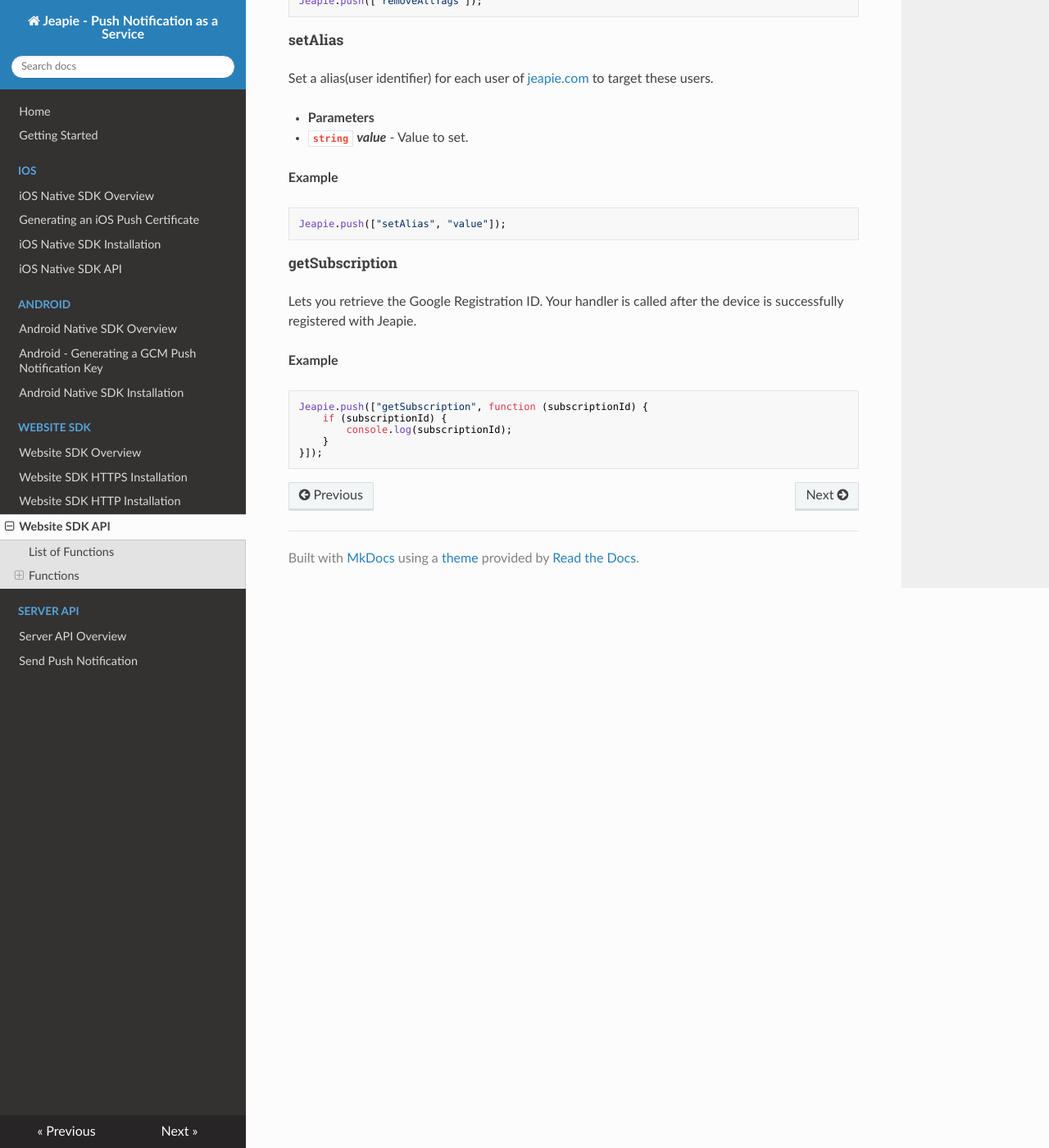
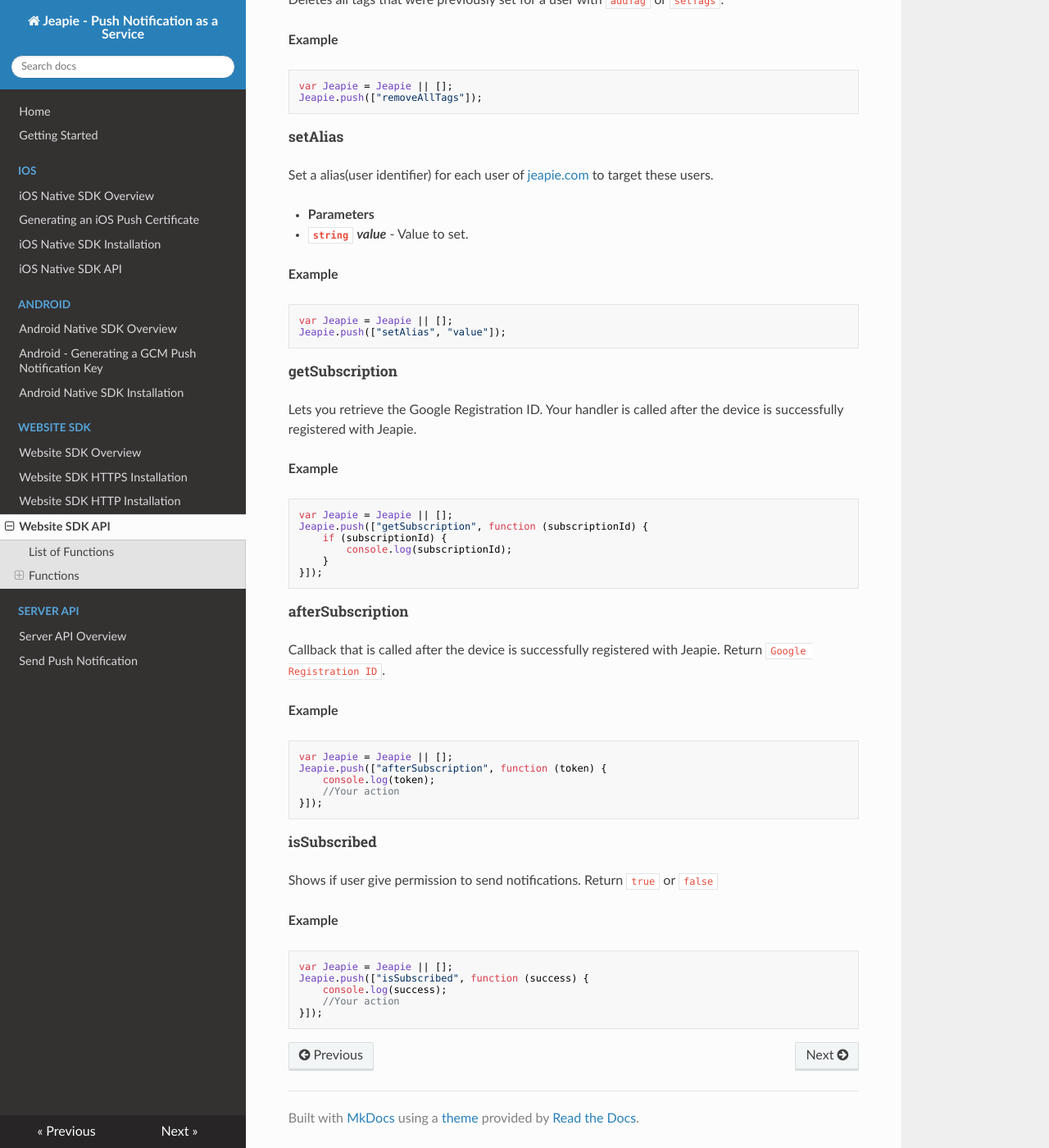
Before and after one commit to Jeapie/jeapie-docs, an MkDocs documentation site: the page built from docs/Websdk/Website-SDK-API.md, in a window 1280 px wide and 1400 px high, scrolled down 2538 px. Shown: the whole window at 82% size. Built offline with MkDocs 1.6.1, drawn with Linux system fonts in a browser that asks for light colours; nearby versions of some CDN libraries; old or Windows-style settings are respelled for this version of MkDocs; some of the changed text lies outside the part shown.

Commit message:
New functions added

````diff
--- a/docs/Websdk/Website-SDK-API.md
+++ b/docs/Websdk/Website-SDK-API.md
@@ -17,8 +17,9 @@ Update `APP_KEY` with your Jeapie AppId.
 * [removeTag](#removetag)
 * [removeAllTags](#removealltags)
 * [setAlias](#setalias)
-* [getSubscription](#getsubscription)
-
+* [getSubscription](#getsubscription)afterSubscription
+* [afterSubscription](#aftersubscription)isSubscribed
+* [isSubscribed](#issubscribed)
 
 ##Functions
 #####**init**
@@ -45,6 +46,7 @@ Call it when you want to prompt the user to accept push notifications. Only call
 
 **Example**
 ```javascript
+var Jeapie = Jeapie || [];
 Jeapie.push(["registerUserForPush", callback]);
 ```
 
@@ -57,6 +59,7 @@ Tags a user based on an app event of your choosing so that later you can create
 
 **Example**
 ```javascript
+var Jeapie = Jeapie || [];
 Jeapie.push(["addTag", "value"]);
 ```
 
@@ -69,6 +72,7 @@ Tag a user based on an app event of your choosing so later you can create segmen
 
 **Example**
 ```javascript
+var Jeapie = Jeapie || [];
 Jeapie.push(["setTags", ["value1", "value2"] ]);
 ```
 
@@ -81,6 +85,7 @@ Deletes a tag that was previously set for a user with `addTag` or `setTags`. Use
 
 **Example**
 ```javascript
+var Jeapie = Jeapie || [];
 Jeapie.push(["removeTag", "value"]);
 ```
 
@@ -90,6 +95,7 @@ Deletes all tags that were previously set for a user with `addTag` or `setTags`.
 
 **Example**
 ```javascript
+var Jeapie = Jeapie || [];
 Jeapie.push(["removeAllTags"]);
 ```
 
@@ -102,6 +108,7 @@ Set a alias(user identifier) for each user of [jeapie.com](https://jeapie.com) t
 
 **Example**
 ```javascript
+var Jeapie = Jeapie || [];
 Jeapie.push(["setAlias", "value"]);
 ```
 
@@ -111,9 +118,36 @@ Lets you retrieve the Google Registration ID. Your handler is called after the d
 
 **Example**
 ```javascript
+var Jeapie = Jeapie || [];
 Jeapie.push(["getSubscription", function (subscriptionId) {
     if (subscriptionId) {
         console.log(subscriptionId);
     }
 }]);
 ```
+
+#####**afterSubscription**
+
+Callback that is called after the device is successfully registered with Jeapie. Return `Google Registration ID`.
+
+**Example**
+```javascript
+var Jeapie = Jeapie || [];
+Jeapie.push(["afterSubscription", function (token) {
+    console.log(token);
+    //Your action
+}]);
+```
+
+#####**isSubscribed**
+
+Shows if user give permission to send notifications. Return `true` or `false`
+
+**Example**
+```javascript
+var Jeapie = Jeapie || [];
+Jeapie.push(["isSubscribed", function (success) {
+    console.log(success);
+    //Your action
+}]);
+```
````
